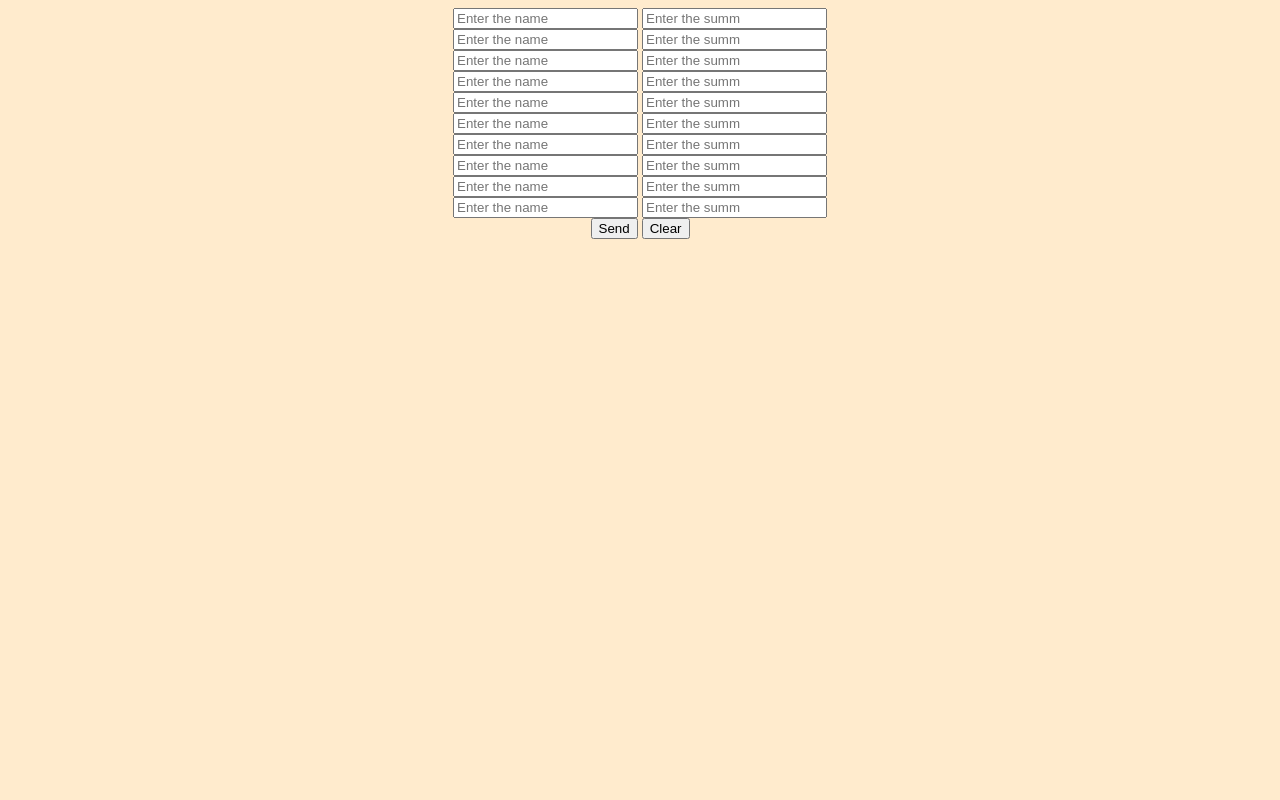
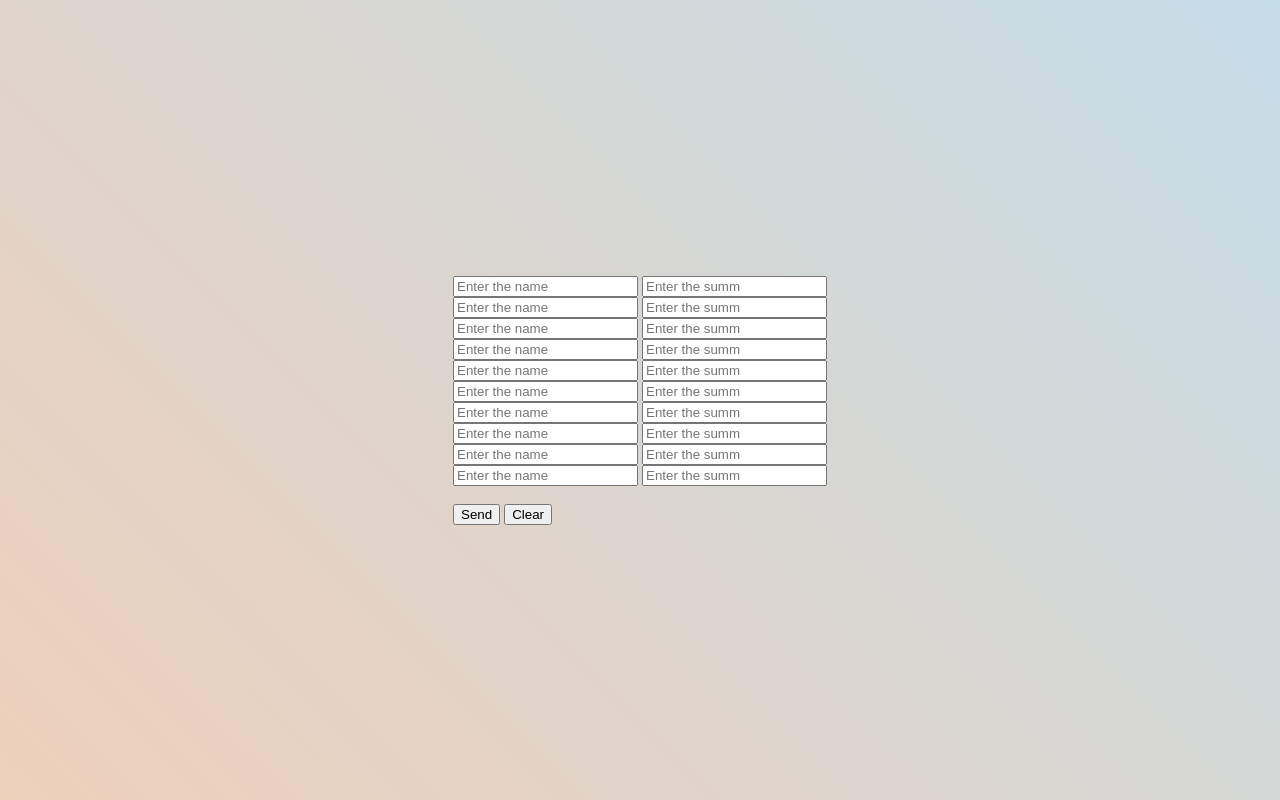
Before and after one commit to vls2693/douson, a Python web app: template flask/templates/index.html in a window 1280 px wide. Run offline with Jinja, Linux system fonts and the light colour scheme; the template is opened without the code that fills it, so the values that code supplies are empty.

Commit message:
отредактировал стартовую страницу: добавил градиентный фон и поместил форму в центр страницы

```diff
--- a/commom_calc/base.py
+++ b/commom_calc/base.py
@@ -10,7 +10,6 @@ def receiver(whole_list):
     common_sum = []
     whole_list = whole_list
     for i in range(0, int(len(whole_list) / 2)):
-        print(whole_list.get('name{}'.format(i)))
         if whole_list.get('name{}'.format(i)) == '':
             break
         else:
--- a/flask/static/style.css
+++ b/flask/static/style.css
@@ -1,3 +1,17 @@
+html {
+    height: 100%;
+}
+
 body {
-    background-color: #FFEBCD;
+    display: flex;
+    flex-direction: vertical;
+    margin: 0px;
+    background: linear-gradient(45deg, #EECFBA, #C5DDE8);
+    height: 100%;
 }
+
+form {
+    margin-left: auto;
+    margin-right: auto;
+    margin: auto;
+}
--- a/flask/templates/index.html
+++ b/flask/templates/index.html
@@ -9,8 +9,7 @@
     <link rel="shortcut icon" href="{{ url_for('static',
               filename='favicon.ico')}}" type="image/x-icon">
 </head>
-<body>
-    <center>
+    <body>
         <form method="POST">
             <input name="name0" placeholder="Enter the name" type="text">
             <input name="sum0" placeholder="Enter the summ" type="number">
@@ -42,9 +41,9 @@
             <input name="name9" placeholder="Enter the name" type="text">
             <input name="sum9" placeholder="Enter the summ" type="number">
             <br>
+            <br>
             <input type="submit" value="Send">
             <input type="reset" value="Clear">
         </form>
-    </center>
-</body>
+    </body>
 </html>
```
